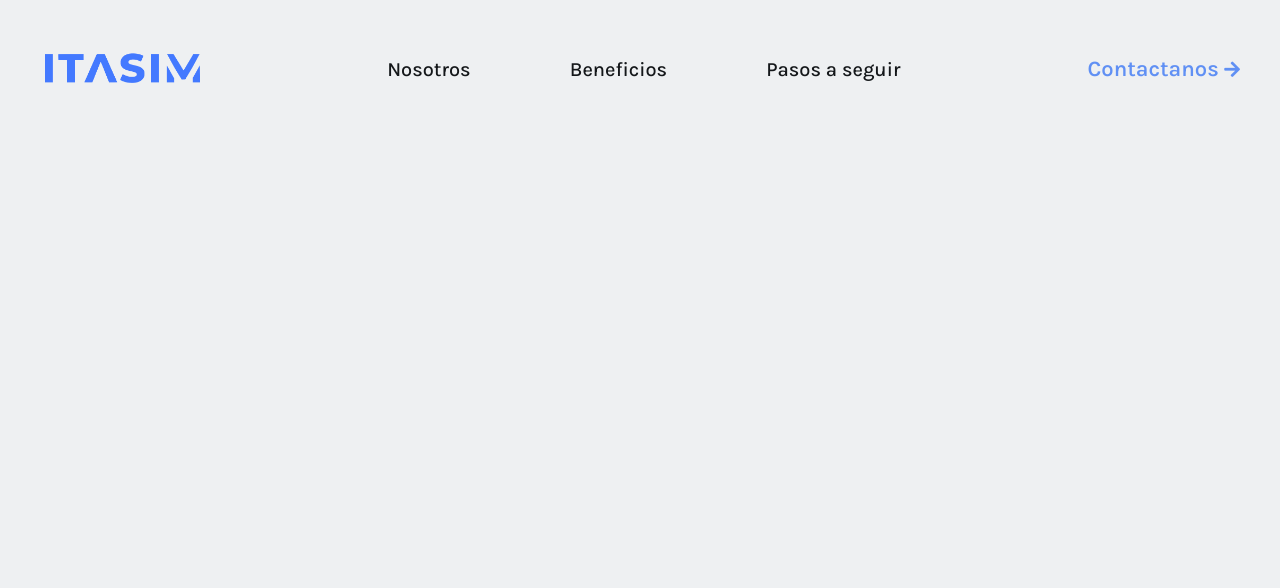
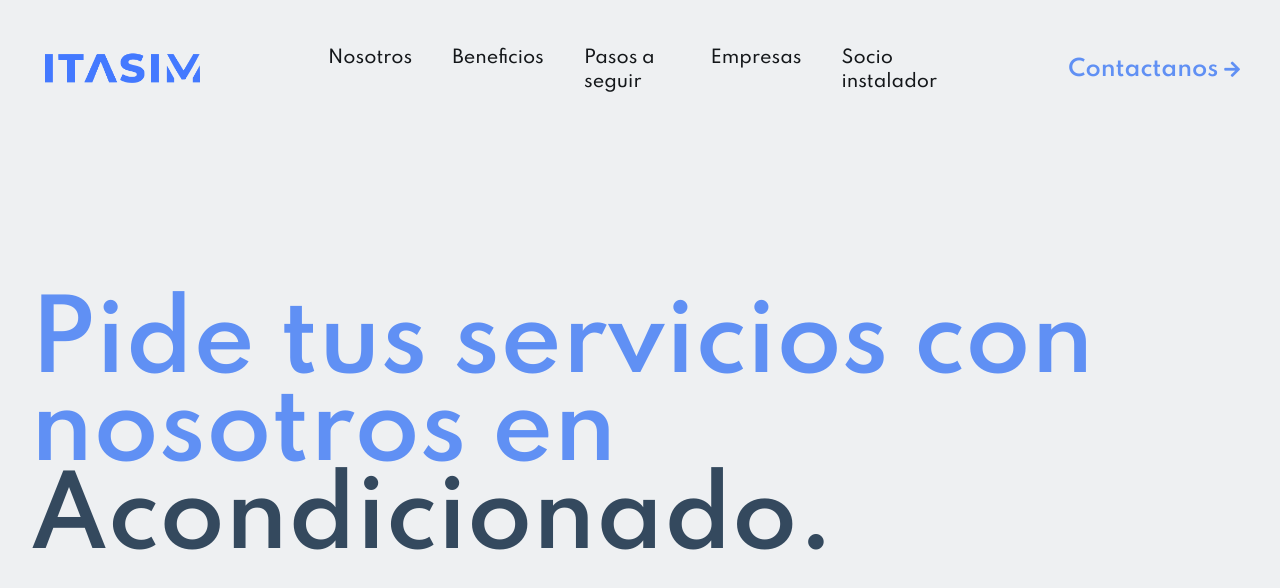
Before and after one commit to th3founder/itasim.com_oficial, a website: page index.html in a window 1280 px wide. Shown: the top 588 px of the page. Drawn offline with Linux system fonts and the light colour scheme.

Commit message:
Set up to Albaro´s work

```diff
--- a/css/sass/abstracts/_variables.scss
+++ b/css/sass/abstracts/_variables.scss
@@ -3,7 +3,7 @@ $primary-color: #6090F4;
 $secundary-color: #34495E;
 $font-color: #14171A;
 $background-color: #eef0f2;
-$background-transparenty-color: #eef0f2d2;
+$background-transparenty-color: #eef0f2e7;
 //size
 $space-small: 2rem;
 $space-medium: 4rem;
--- a/css/sass/base/_mediaqueries.scss
+++ b/css/sass/base/_mediaqueries.scss
@@ -1,4 +1,4 @@
-@media screen and (max-width: 850px) {
+@media screen and (max-width: 900px) {
     .header_navbarContainer_btn
     {
         display: none;
--- a/css/sass/base/_typography.scss
+++ b/css/sass/base/_typography.scss
@@ -1,7 +1,30 @@
 body
 {
-  font-family: 'Karla', sans-serif;
+  font-family: 'Spartan', sans-serif;
   font-weight:400;
   line-height: 1.8;
   background-color: $background-color;
 }
+body::-webkit-scrollbar
+{
+  width: 0;
+}
+h2
+{
+  color: $primary-color;
+}
+.mainHeader
+{
+  line-height: 8.8rem;
+  font-weight: 600;
+  font-size: 9.4rem;
+  text-align: left;
+}
+.changin
+{
+  color: $secundary-color !important;
+}
+.txt
+{
+  display: block;
+}
--- a/css/sass/layout/_header.scss
+++ b/css/sass/layout/_header.scss
@@ -1,5 +1,8 @@
 .header
 {
+    z-index: 10;
+    background-color: $background-transparenty-color;
+    backdrop-filter: blur(6px);
     //list stuff
     & li
     {
@@ -8,7 +11,7 @@
         //anchor decoration
         & a
         {
-            font-size: 2rem;
+            font-size: 1.75rem;
             line-height: 2.4rem;
             font-weight: 500;
             color: $font-color;
--- a/css/sass/layout/_homePage.scss
+++ b/css/sass/layout/_homePage.scss
@@ -0,0 +1,6 @@
+.main
+{
+    position: absolute;
+    top: 30rem;
+    width: 100%;
+}
--- a/css/sass/layout/_main.scss
+++ b/css/sass/layout/_main.scss
@@ -0,0 +1,17 @@
+.main
+{
+    &_container
+    {
+        display: flex;
+        flex-direction: column;
+        &First
+        {
+            width: 100%;
+            height: 85vh;
+            &Container
+            {
+                padding: 0 3rem 0;
+            }
+        }
+    }
+}
--- a/index.html
+++ b/index.html
@@ -9,7 +9,7 @@
     <link rel="preconnect" href="https://fonts.gstatic.com" crossorigin>
     <!-- link font-->
     <link rel="stylesheet" href="https://use.fontawesome.com/releases/v5.15.4/css/all.css" integrity="sha384-DyZ88mC6Up2uqS4h/KRgHuoeGwBcD4Ng9SiP4dIRy0EXTlnuz47vAwmeGwVChigm" crossorigin="anonymous">
-    <link href="https://fonts.googleapis.com/css2?family=Karla:ital,wght@0,200;0,300;0,400;0,500;0,600;0,700;1,400&display=swap" rel="stylesheet">
+<link href="https://fonts.googleapis.com/css2?family=Spartan:wght@100;200;300;400;500;600&display=swap" rel="stylesheet">
     <title>itasim | Servicios de refrigeración y electromecánicos</title>
 
 </head>
@@ -35,12 +35,40 @@
             </div>
         </nav>
     </header>
-    <main>
+    <main class="main">
+        <div class="main_container">
+            <section class="main_containerFirst">
+                <div class="main_containerFirstContainer">
+                    <div class="main_containerFirstContainer_Header">
+                        <h2 class="mainHeader txt">Pide tus servicios con
+                            <span class="txt">nosotros en</span>
+                            <span class="changin rm" data-wait="2000" data-words='["Acondicionado.","Evaporativos.","Cámaras de refrigeración.","Servicios Electromecánicos."]'></span>
+                            <span class="brack rm"></span>
+                        </h2>
+                    </div>
+                    <div class="main_containerFirstContainer_SubHeader">
 
+                    </div>
+                    <div class="main_containerFirstContainer_btns">
+
+                    </div>
+                </div>
+            </section>
+            <section class="main_containerSecond"></section>
+            <section class="main_containerthith"></section>
+            <section class="main_containerFirst"></section>
+            <section class="main_containerFirst"></section>
+            <section class="main_containerFirst"></section>
+            <section class="main_containerFirst"></section>
+            <section class="main_containerFirst"></section>
+            <section class="main_containerFirst"></section>
+            <section class="main_containerFirst"></section>
+        </div>
     </main>
     <footer>
 
     </footer>
     <script src="js/index.js"></script>
+    <script src="js/typescript.js"></script>
 </body>
 </html>
--- a/js/index.js
+++ b/js/index.js
@@ -2,6 +2,8 @@ const menu=`<ul>
 <li><a href="" class="header_navbarContainer_secondLinks_items">Nosotros</a></li>
 <li><a href="" class="header_navbarContainer_secondLinks_items">Beneficios</a></li>
 <li><a href="" class="header_navbarContainer_secondLinks_items">Pasos a seguir</a></li>
+<li><a href="" class="header_navbarContainer_secondLinks_items">Empresas</a></li>
+<li><a href="" class="header_navbarContainer_secondLinks_items">Socio instalador</a></li>
 </ul>`;
 document.addEventListener('DOMContentLoaded', init);
 function init()
@@ -23,5 +25,4 @@ function hamburguer()
         appear=0;
         hide=true
     }
-    console.log(appear);
 }
--- /dev/null
+++ b/js/typescript.js
@@ -0,0 +1,99 @@
+var typings = true;
+
+class TypeWriter {
+    constructor(txtElement, words, wait = 3000) {
+        this.txtElement = txtElement;
+        this.words = words;
+        this.txt = '';
+        this.wordIndex = 0;
+        this.wait = parseInt(wait, 10);
+        this.type();
+        this.isDeleting = false;
+    }
+
+    type() {
+        // Current index of word
+        const current = this.wordIndex % this.words.length;
+        // Get full text of current word
+        const fullTxt = this.words[current];
+
+        // Check if deleting
+        if (this.isDeleting) {
+            // Remove char
+            this.txt = fullTxt.substring(0, this.txt.length - 1);
+            typings = true;
+        } else {
+            // Add char
+            typings = true
+            this.txt = fullTxt.substring(0, this.txt.length + 1);
+        }
+
+        // Insert txt into element
+        this.txtElement.innerHTML =`<span class="rm">${this.txt}</span>`;
+
+        // Initial Type Speed
+        let typeSpeed = 300;
+
+        if (this.isDeleting) {
+            typeSpeed /= 2;
+        }
+
+        // If word is complete
+        if (!this.isDeleting && this.txt === fullTxt) {
+            // Make pause at end
+            typings = false;
+            typeSpeed = this.wait;
+            // Set delete to true
+            this.isDeleting = true;
+        } else if (this.isDeleting && this.txt === '') {
+            this.isDeleting = false;
+            // Move to next word
+            this.wordIndex++;
+            // Pause before start typing
+            typeSpeed = 500;
+        }
+
+        setTimeout(() => this.type(), typeSpeed);
+    }
+}
+
+class programer {
+    constructor(braElement) {
+        this.braElement = braElement;
+        this.rewrite();
+        this.txt = '';
+        this.isDeleting = false;
+    }
+    rewrite() {
+        if (this.isDeleting && !typings) {
+            // Remove char
+            this.txt = '';
+        } else {
+            // Add char
+            this.txt = '|';
+        }
+        this.braElement.innerHTML =`<span class="rm">${this.txt}</span>`;
+        console.log(this.txt);
+        let typeSpeed = 400;
+        if (!this.isDeleting) {
+            this.isDeleting = true;
+        } else if (this.isDeleting && this.txt === '') {
+            this.isDeleting = false;
+        }
+        setTimeout(() => this.rewrite(), typeSpeed);
+    }
+}
+
+// Init On DOM Load
+document.addEventListener('DOMContentLoaded', init);
+
+// Init App
+function init() {
+    const txtElement = document.querySelector('.changin');
+    const braElement = document.querySelector('.brack');
+    const words = JSON.parse(txtElement.getAttribute('data-words'));
+    const wait = txtElement.getAttribute('data-wait');
+    // Init TypeWriter
+    new TypeWriter(txtElement, words, wait);
+    new programer(braElement);
+}
```
Also changed, not shown: css/styles.css.
